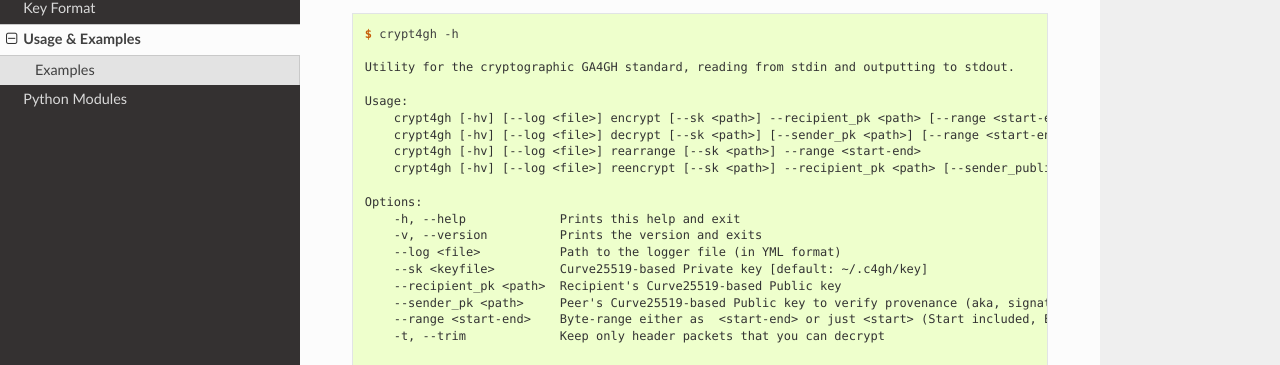
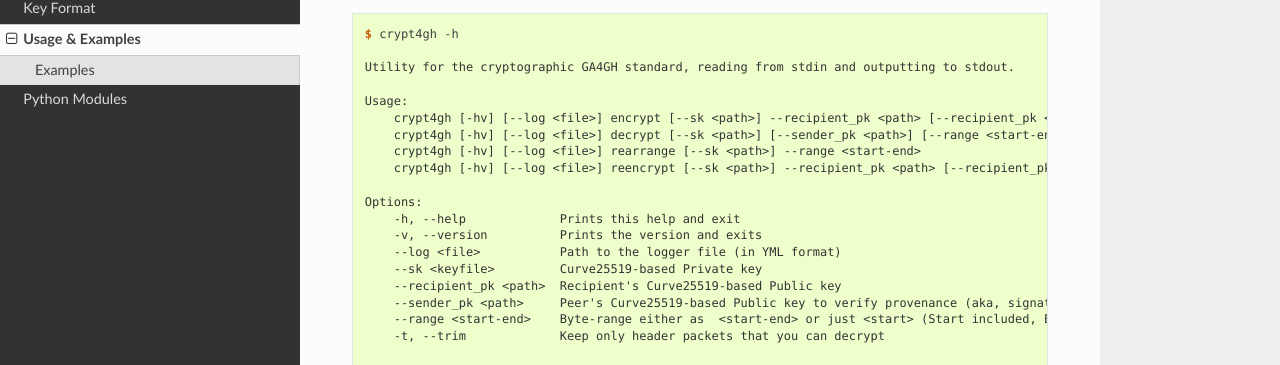
Before and after one commit to EGA-archive/crypt4gh, a Sphinx documentation site: the page built from docs/usage.rst, in a window 1280 px wide and 900 px high. Shown: the part 196-561 px from the top of the window. Built offline with Sphinx 7.4.7 and the Read the Docs theme 2.0.0, drawn with Linux system fonts in a browser that asks for light colours.

Commit message:
Allowing multiple recipients

```diff
--- a/docs/usage.rst
+++ b/docs/usage.rst
@@ -12,16 +12,16 @@
     Utility for the cryptographic GA4GH standard, reading from stdin and outputting to stdout.
 
     Usage:
-	crypt4gh [-hv] [--log <file>] encrypt [--sk <path>] --recipient_pk <path> [--range <start-end>]
+	crypt4gh [-hv] [--log <file>] encrypt [--sk <path>] --recipient_pk <path> [--recipient_pk <path>]... [--range <start-end>]
 	crypt4gh [-hv] [--log <file>] decrypt [--sk <path>] [--sender_pk <path>] [--range <start-end>]
 	crypt4gh [-hv] [--log <file>] rearrange [--sk <path>] --range <start-end>
-	crypt4gh [-hv] [--log <file>] reencrypt [--sk <path>] --recipient_pk <path> [--sender_public_key <path>] [--trim]
+	crypt4gh [-hv] [--log <file>] reencrypt [--sk <path>] --recipient_pk <path> [--recipient_pk <path>]... [--trim]
 
     Options:
 	-h, --help             Prints this help and exit
 	-v, --version          Prints the version and exits
 	--log <file>           Path to the logger file (in YML format)
-	--sk <keyfile>         Curve25519-based Private key [default: ~/.c4gh/key]
+	--sk <keyfile>         Curve25519-based Private key
 	--recipient_pk <path>  Recipient's Curve25519-based Public key
 	--sender_pk <path>     Peer's Curve25519-based Public key to verify provenance (aka, signature)
 	--range <start-end>    Byte-range either as  <start-end> or just <start> (Start included, End excluded)
```
Also changed, not shown: README.md (+6 -6 lines), docs/setup.rst (+6 -1 lines), 1 other file.
